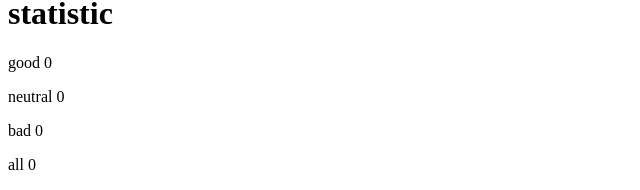
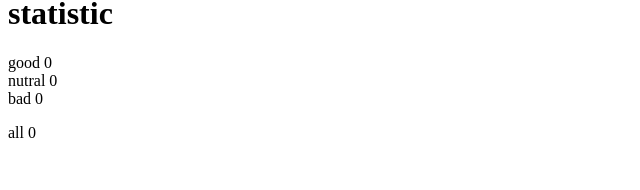
Before and after one commit to jahseed89/fullstackopen, a React (Create React App) app: page / in a window 1280 px wide. Shown: the part 127-317 px from the top of the page, without its empty margins (0-640 px from the left). Built offline with nearby package versions, Linux system fonts and the light colour scheme.

Commit message:
button and statisticline component extracted

```diff
--- a/src/App.js
+++ b/src/App.js
@@ -5,6 +5,7 @@
 
 import { useState } from "react";
 import Statistic from "./part1/exercise1.6.-1.14/Statistic";
+import Button from "./part1/exercise1.6.-1.14/Button";
 
 function App() {
 
@@ -55,10 +56,9 @@ function App() {
       <Total parts={course.parts} /> */}
       <div>
         <h1>give feedback</h1>
-        <button onClick={handleGood}>good</button>
-        <button onClick={handleNeutral}>neutral</button>
-        <button onClick={handleBad}>bad</button>
-
+        <Button text="good" clickHandler={handleGood} />
+        <Button text="neutral" clickHandler={handleNeutral} />
+        <Button text="bad" clickHandler={handleBad} />
       </div>
       <Statistic good={good} neutral={neutral} bad={bad} />
       <p>all {good + neutral + bad}</p>
--- /dev/null
+++ b/src/part1/exercise1.6.-1.14/Button.js
@@ -0,0 +1,9 @@
+import React from 'react'
+
+const Button = ({text,clickHandler}) => {
+  return (
+    <button onClick={clickHandler}>{text}</button>
+  )
+}
+
+export default Button
--- a/src/part1/exercise1.6.-1.14/Statistic.js
+++ b/src/part1/exercise1.6.-1.14/Statistic.js
@@ -1,12 +1,19 @@
 import React from 'react'
+import StatisticLine from './StatisticLine'
 
 const Statistic = (props) => {
   return (
     <div>
         <h1>statistic</h1>
-        <p>good {props.good} </p>
+        {/* <p>good {props.good} </p>
         <p>neutral {props.neutral} </p>
-        <p>bad {props.bad} </p>
+        <p>bad {props.bad} </p> */}
+
+        <StatisticLine text="good" value={props.good} />
+        <StatisticLine text="nutral" value={props.neutral} />
+        <StatisticLine text="bad" value={props.bad} />
+
+
     </div>
   )
 }
--- /dev/null
+++ b/src/part1/exercise1.6.-1.14/StatisticLine.js
@@ -0,0 +1,11 @@
+import React from 'react'
+
+const StatisticLine = ({text, value}) => {
+  return (
+    <div>
+        {text} {value}
+    </div>
+  )
+}
+
+export default StatisticLine
```
